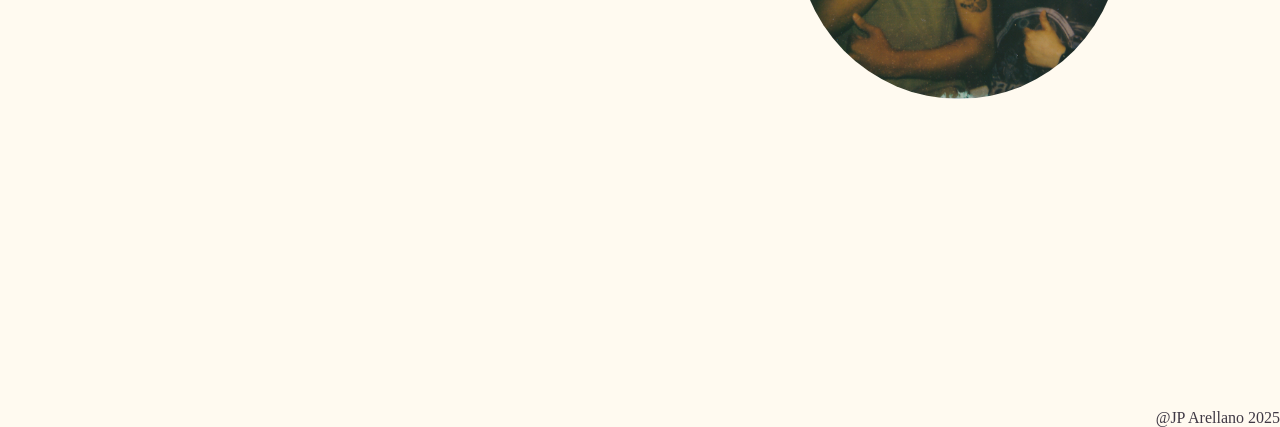
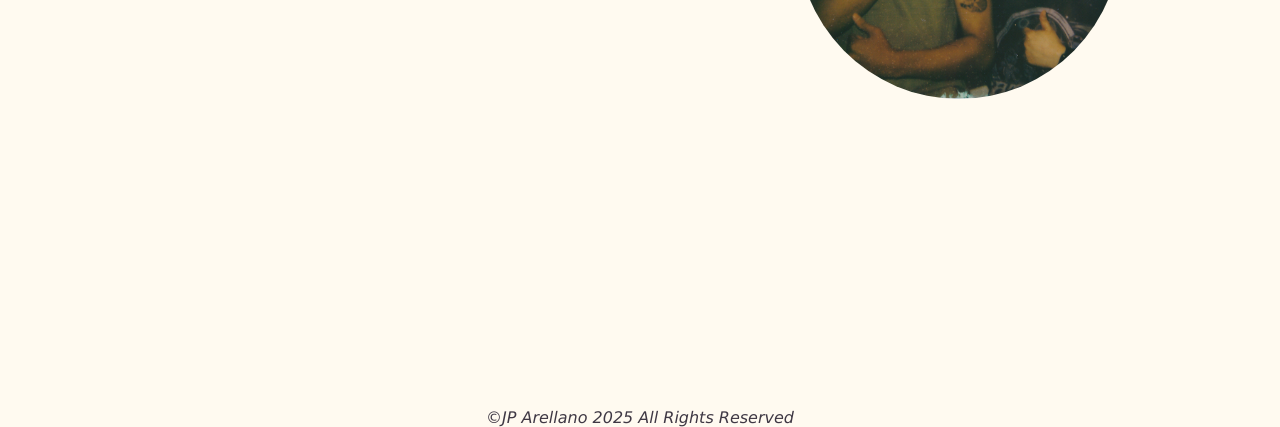
Before and after one commit to JuicyJamie/1030_PersonalProject, a plain HTML site: page project/index.html in a window 1280 px wide. Shown: the part 373-800 px from the top of the page. Drawn offline with Linux system fonts and the light colour scheme.

Commit message:
centered footer

```diff
--- a/project/index.html
+++ b/project/index.html
@@ -39,7 +39,7 @@
             <img src="images/homephoto.png" alt="JP Arellano tattoo">
         </main>
         <footer>
-            @JP Arellano 2025
+            <span><i>&copy;JP Arellano 2025 All Rights Reserved</i></span>
         </footer>
     </div>
 </body>
--- a/project/styles/stylecontent.css
+++ b/project/styles/stylecontent.css
@@ -120,8 +120,10 @@ main {
 }
 footer {
     position: fixed;
-    right: 0;
     bottom: 0;
+    width: 100%;
+    display: flex;
+    justify-content: center;
 }
 /* Tablet layout */
 @media screen and (max-width: 900px) {
--- a/project/styles/stylehome.css
+++ b/project/styles/stylehome.css
@@ -7,6 +7,7 @@
 body {
     background-color: floralwhite;
     color: #3f3844;
+    font-family: Verdana, Arial, Helvetica, Tahoma, sans-serif;
 }
 
 nav {
@@ -87,8 +88,10 @@ main ul li a:hover {
 
 footer {
     position: fixed;
-    right: 0;
     bottom: 0;
+    width: 100%;
+    display: flex;
+    justify-content: center;
 }
 /* Tablet layout */
 @media screen and (max-width: 900px) {
```
Also changed, not shown: project/aboutme.html (+1 -1 lines), project/contact.html (+1 -1 lines), project/education.html (+1 -1 lines), project/personalexperience.html (+1 -1 lines), project/workexperience.html (+1 -1 lines).
